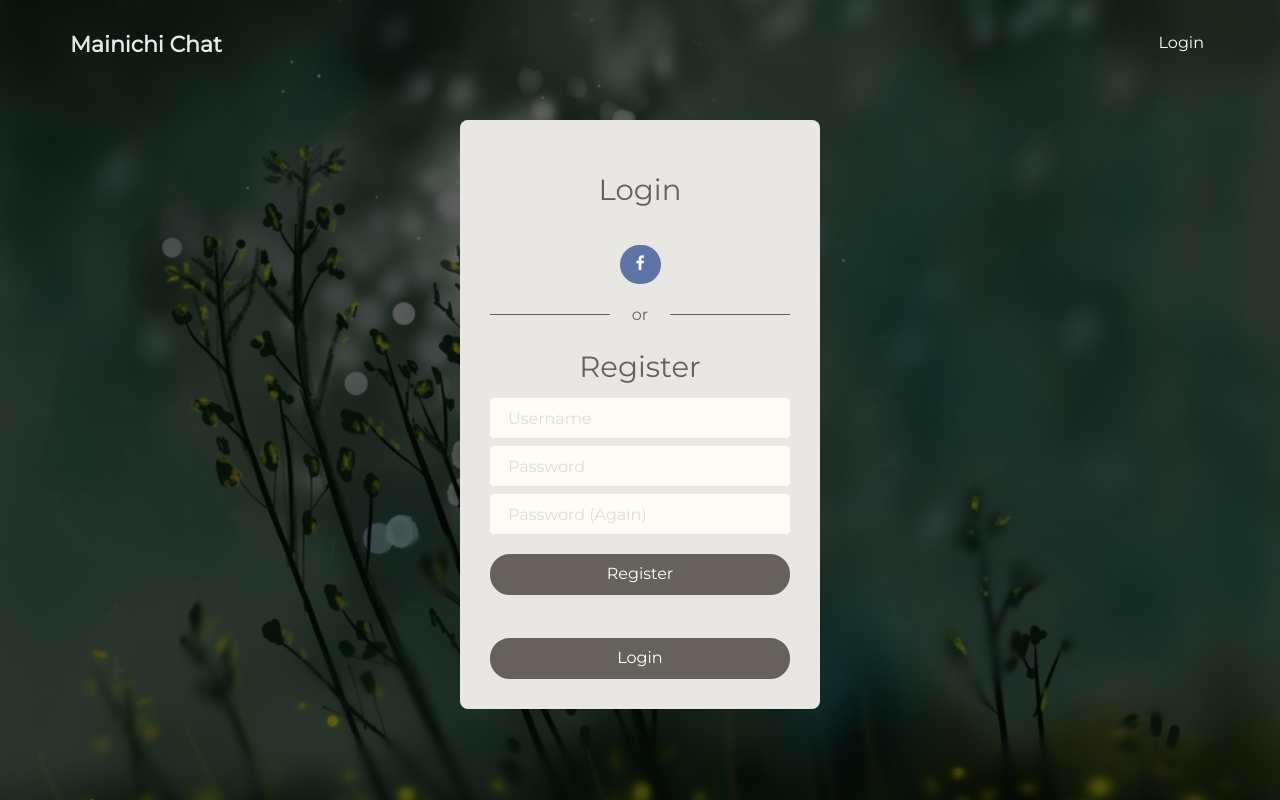
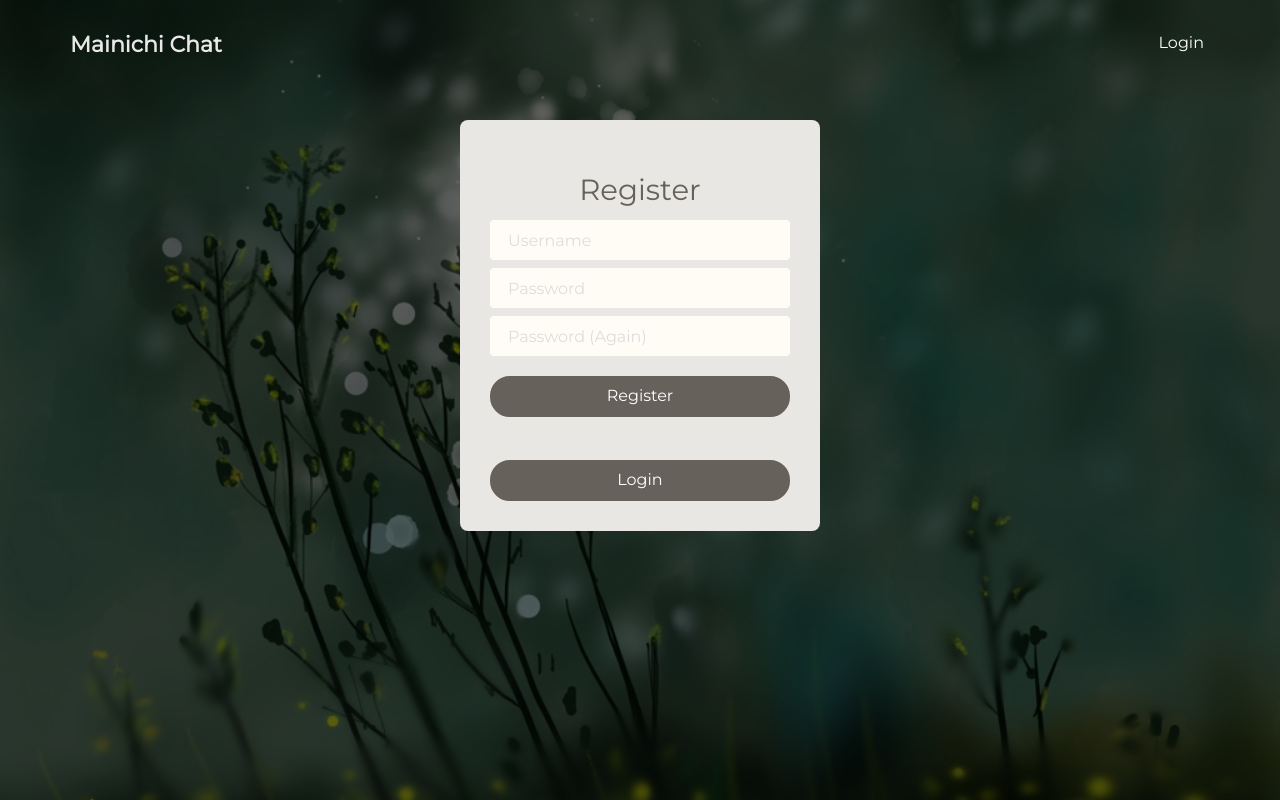
Before and after one commit to MarioDobaj/MainichiChat, a Django app: page /register/ in a window 1280 px wide. Run offline with Django 3.2, Linux system fonts and the light colour scheme; some libraries are stand-ins or nearby versions.

Commit message:
removed fb login from register fage

```diff
--- a/homepage/templates/homepage/register.html
+++ b/homepage/templates/homepage/register.html
@@ -31,18 +31,6 @@
                 {% else %}
 
                 <div class="demo-card" style="margin: auto; margin-top: 30px;">
-                    <h3 class="title text-center">Login</h3>
-                    <div class="social">
-                        <a href="accounts/facebook/login/{% if '/?next=/messaging/' in request.get_full_path %}?next=/messaging/{% endif %}" class="btn btn-fill btn-icon btn-facebook">
-                            <i class="fa fa-facebook"></i>
-                        </a>
-                    </div>
-
-                    <div class="division">
-                        <div class="line l"></div>
-                        <span>or</span>
-                        <div class="line r"></div>
-                    </div>
                     <h3 class="title text-center">Register</h3>
                     <form class="loginForm" method="POST" action="/accounts/signup/{% if '/?next=/messaging/' in request.get_full_path %}?next=/messaging/{% endif %}">
                         {% csrf_token %}
```
Also changed, not shown: messaging/templates/messaging/messaging.html (+8 -2 lines).
